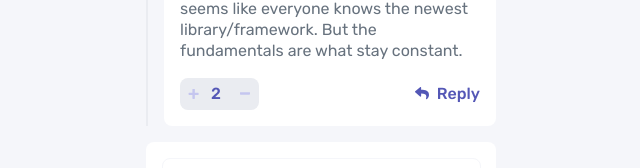
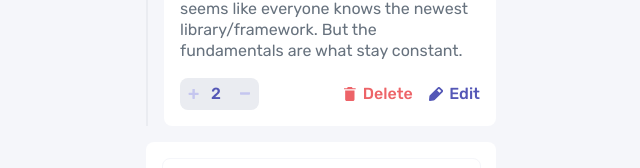
Before and after one commit to Fola-Joe/interactive-comments-section, a React (Vite) app: page / in a window 1280 px wide. Shown: the part 903-1071 px from the top of the page, without its empty margins (319-959 px from the left). Built offline with nearby package versions, Linux system fonts and the light colour scheme.

Commit message:
Changed reply section to components

```diff
--- a/src/AddComment.jsx
+++ b/src/AddComment.jsx
@@ -12,8 +12,8 @@ export default function AddComment({ onAddComment }) {
         if (commentText) {
             onAddComment(commentText);
         }
-        //   onAddComment(commentText);
-        setCommentText(''); // Clear the input field
+        // Clear the input field
+        setCommentText('');
     };
 
     return (
--- a/src/Comment.css
+++ b/src/Comment.css
@@ -57,3 +57,22 @@
     line-height: 1.3;
     color: hsl(211, 10%, 45%);
 }
+
+.EditButton {
+    display: flex;
+    align-items: center;
+}
+.delete-button, .edit-button {
+    display: flex;
+    align-items: center;
+    gap: 0.4rem;
+    margin-right: 1rem;
+    font-weight: 500;
+    cursor: pointer;
+}
+.delete-button h5 {
+    color: hsl(358, 79%, 66%);
+}
+.edit-button h5 {
+    color: hsl(238, 40%, 52%);
+}
--- a/src/Comment.jsx
+++ b/src/Comment.jsx
@@ -1,4 +1,6 @@
 import './Comment.css';
+import ReplyButton from './ReplyButton';
+import EditButton from './EditButton';
 import { useState } from 'react';
 
 export default function Comment({ username, content, image, time, score }) {
@@ -39,10 +41,7 @@ export default function Comment({ username, content, image, time, score }) {
                         onClick={() => updateScore(-1)}
                     />
                 </section>
-                <section className="reply-section">
-                    <img src="/icon-reply.svg" alt="reply icon" />
-                    <h4>Reply</h4>
-                </section>
+                {username == 'juliusomo' ? <EditButton /> : <ReplyButton />}
             </div>
         </div>
     )
--- a/src/CommentList.jsx
+++ b/src/CommentList.jsx
@@ -40,8 +40,7 @@ export default function CommentList() {
                 <div className="comment-component">
                     <Comment
                         key={comment.id}
-                        // username={comment.user.username}
-                        username={comment.user ? comment.user.username : console.log('Unknown User')}
+                        username={comment.user.username}
                         content={comment.content}
                         image={comment.user.image.png}
                         time={comment.createdAt}
--- /dev/null
+++ b/src/EditButton.jsx
@@ -0,0 +1,16 @@
+import './Comment.css';
+
+export default function EditButton() {
+    return (
+        <div className="EditButton">
+            <div className="delete-button">
+                <img src="icon-delete.svg" alt="delete icon" />
+                <h5>Delete</h5>
+            </div>
+            <div className="edit-button">
+                <img src="icon-edit.svg" alt="delete icon" />
+                <h5>Edit</h5>
+            </div>
+        </div>
+    )
+}
--- /dev/null
+++ b/src/ReplyButton.jsx
@@ -0,0 +1,10 @@
+import './Comment.css';
+
+export default function ReplyButton() {
+    return (
+        <section className="reply-section">
+            <img src="/icon-reply.svg" alt="reply icon" />
+            <h4>Reply</h4>
+        </section>
+    )
+}
--- a/src/ReplyComment.jsx
+++ b/src/ReplyComment.jsx
@@ -1,4 +1,6 @@
 import './Comment.css';
+import ReplyButton from './ReplyButton';
+import EditButton from './EditButton';
 import { useState } from 'react';
 
 export default function ReplyComment({ username, reply, image, time, score }) {
@@ -38,10 +40,7 @@ export default function ReplyComment({ username, reply, image, time, score }) {
                         onClick={() => updateScore(-1)}
                     />
                 </section>
-                <section className="reply-section">
-                    <img src="/icon-reply.svg" alt="reply icon" />
-                    <h4>Reply</h4>
-                </section>
+                {username == 'juliusomo' ? <EditButton /> : <ReplyButton />}
             </div>
         </div>
     )
```
